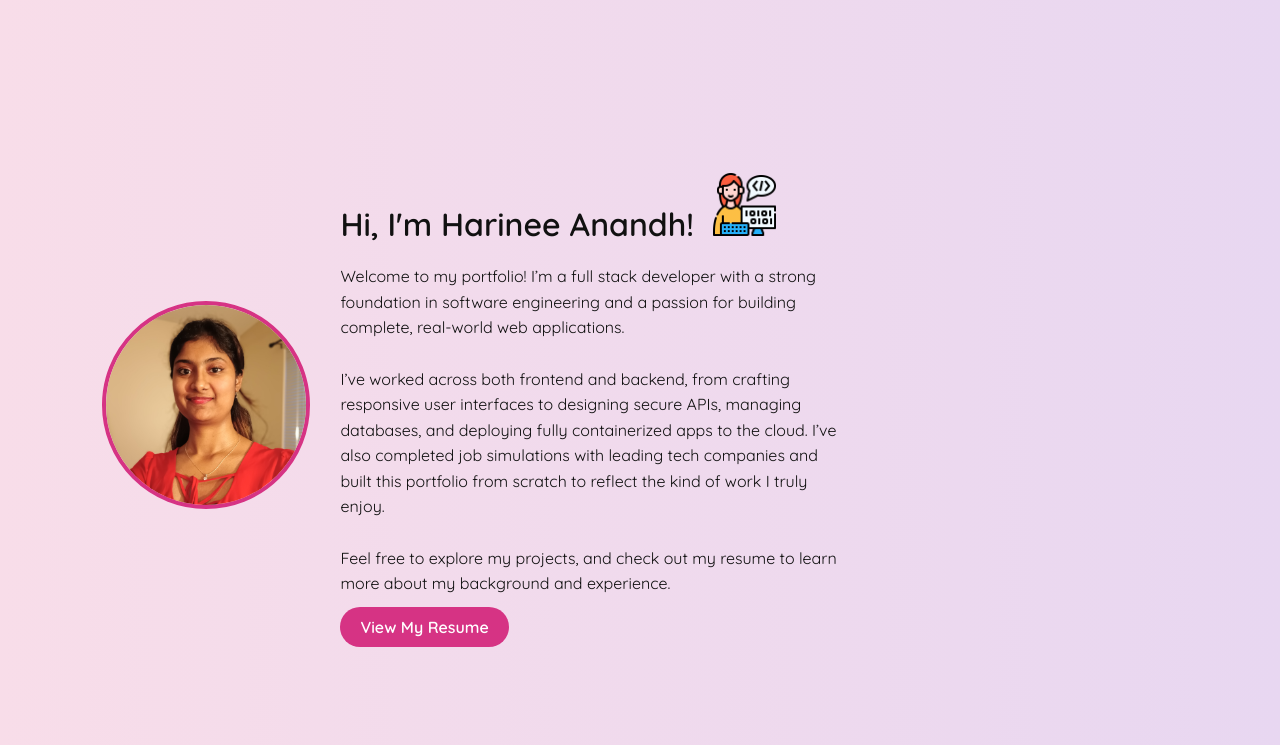
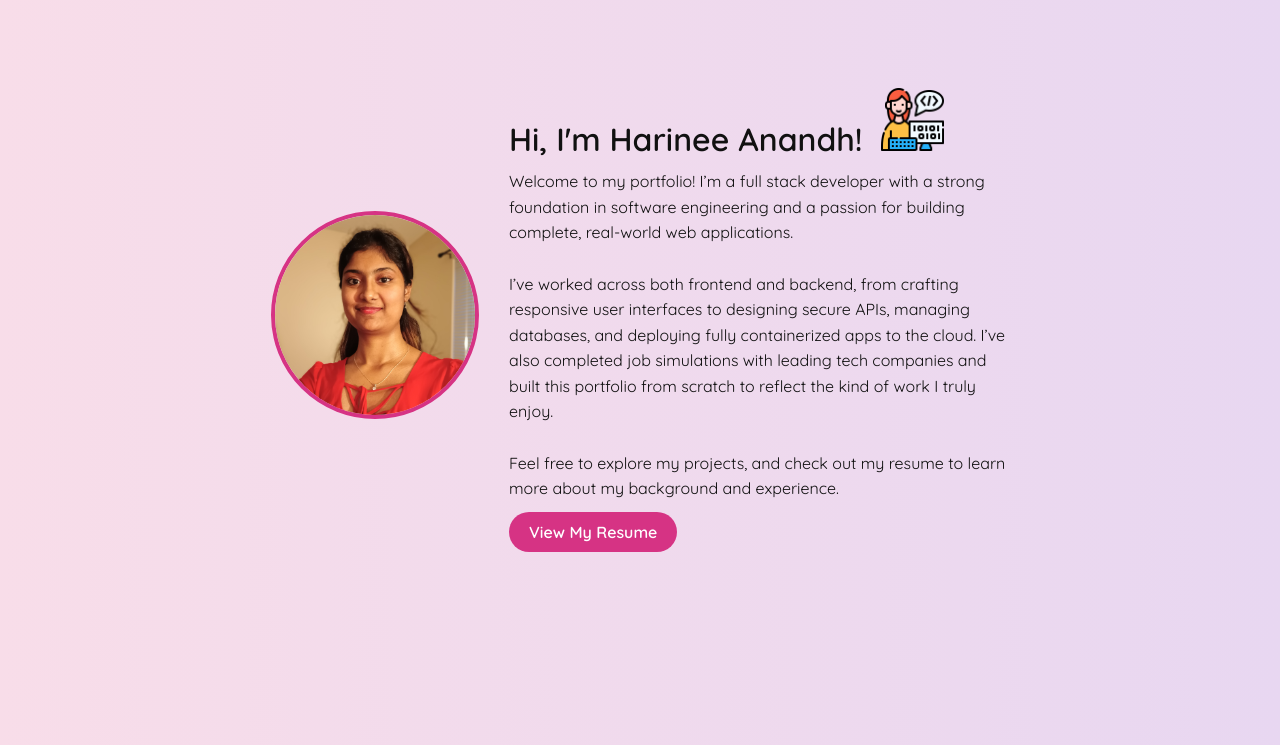
Before and after one commit to Harineeanandh/harineeanandh-portfolio, a plain HTML site: page index.html in a window 1280 px wide. Shown: the part 55-810 px from the top of the page. Drawn offline with Linux system fonts and the light colour scheme; files that its build step writes are made by us from their sources.

Commit message:
updating main.css

```diff
--- a/style/main.css
+++ b/style/main.css
@@ -79,15 +79,15 @@ body {
   display: flex;
   flex-direction: row;
   align-items: center;
-  justify-content: flex-start;
+  justify-content: center;
   min-height: 80vh;
-  padding: 80px 8% 40px 8%;
+  padding: 40px 10%; /* was 60px before – reduced top padding */
   gap: 30px;
   text-align: left;
   animation: fadeInUp 1.2s ease-out both;
-  margin-top: -20px;
-  transform: translateX(-18px);
+  margin-top: -60px;
 }
+
 
 .cloud-box {
   background-color: white;
@@ -109,22 +109,19 @@ body {
   border-radius: 1000%;
   object-fit: cover;
   border: 4px solid #d63384;
-  margin-top: 20px;
 }
 
 .intro h1 {
   font-size: 2em;
   margin: 0 0 10px;
-  color: #111;
-  margin-top: 20px;
+  color: #111; /* Darker heading */
 }
 
 .intro p {
   max-width: 500px;
   line-height: 1.6;
   margin: 0;
-  color: #111;
-  margin-top: 20px;
+  color: #111; /* Also darkened the paragraph */
 }
 
 /* Resume button */
```
Also changed, not shown: assets/sheet.png (added).
